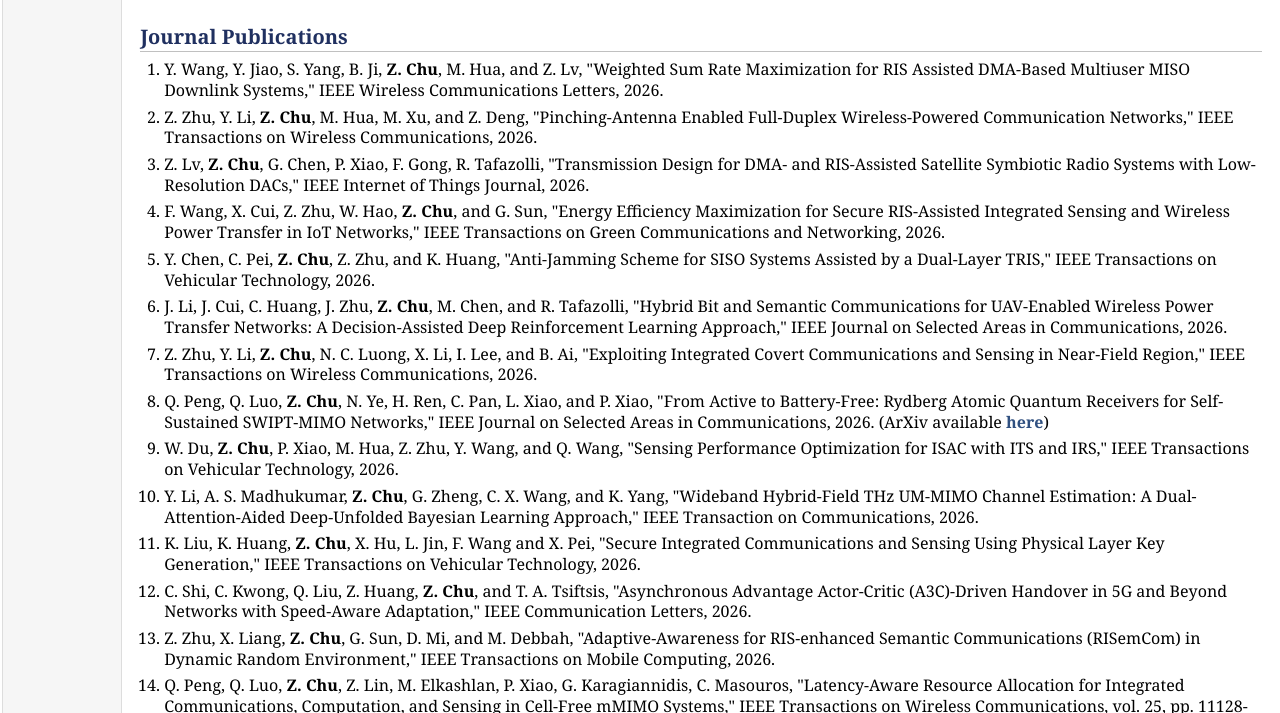
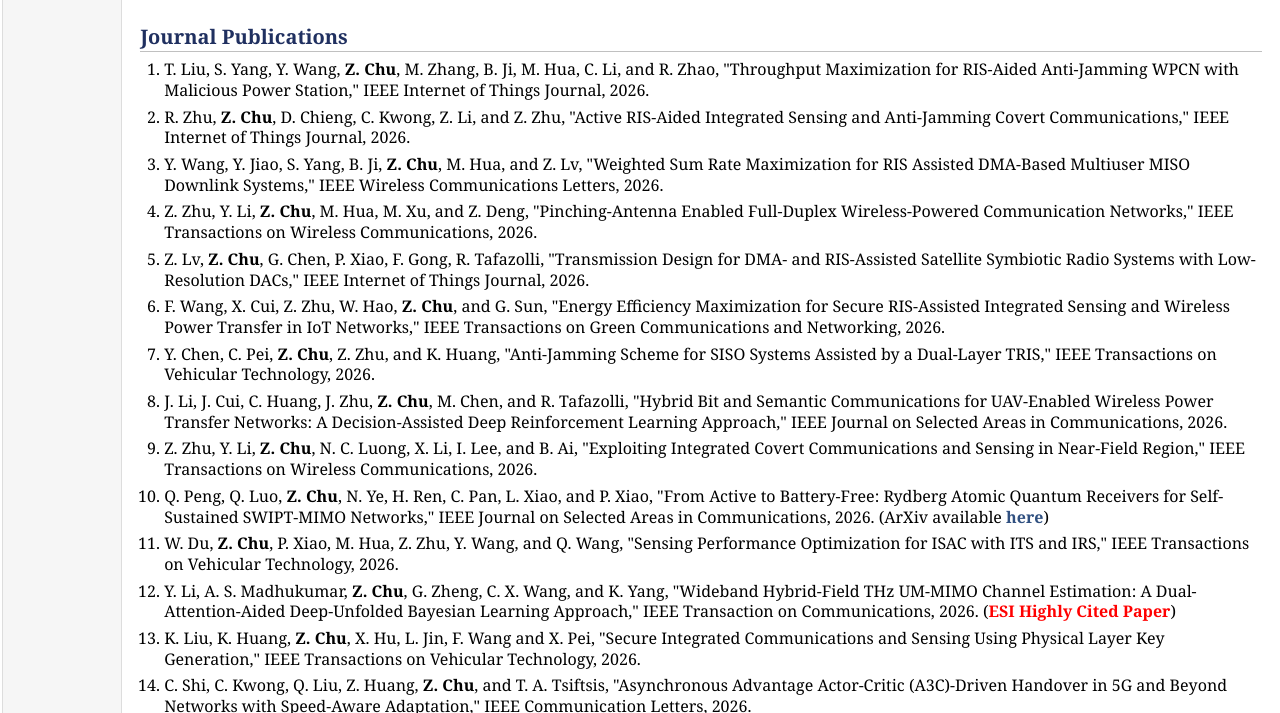
Before and after one commit to zheng-chu/zheng-chu.github.io, a plain HTML site: page publication.html in a window 1280 px wide. Shown: the part 787-1500 px from the top of the page. Drawn offline with nearby package versions, Linux system fonts and the light colour scheme; some packages are replaced by stand-ins of ours.

Commit message:
Update academic profile and publications
Co-authored-by: Copilot <223556219+Copilot@users.noreply.github.com>

```diff
--- a/publication.html
+++ b/publication.html
@@ -141,6 +141,15 @@ Scheme for LEO Satellite Networks Based on Local State Awareness and Source Rout
 <h2>Journal Publications</h2>
 <ol style="padding-left: 1.5em; margin-left: 0;">
 
+<li><p>T. Liu, S. Yang, Y. Wang, <b>Z. Chu</b>, M. Zhang, B. Ji, M. Hua, C. Li, and R. Zhao, "Throughput Maximization for RIS-Aided Anti-Jamming WPCN with Malicious Power Station," IEEE Internet of Things Journal, 2026.
+</p>
+</li>
+
+
+<li><p>R. Zhu, <b>Z. Chu</b>, D. Chieng, C. Kwong, Z. Li, and Z. Zhu, "Active RIS-Aided Integrated Sensing and Anti-Jamming Covert Communications," IEEE Internet of Things Journal, 2026.
+</p>
+</li>
+
 <li><p>Y. Wang, Y. Jiao, S. Yang, B. Ji, <b>Z. Chu</b>, M. Hua, and Z. Lv, "Weighted Sum Rate Maximization for RIS Assisted DMA-Based Multiuser MISO Downlink Systems," IEEE Wireless Communications Letters, 2026.
 </p>
 </li>
@@ -174,12 +183,11 @@ UAV-Enabled Wireless Power Transfer Networks: A Decision-Assisted Deep Reinforce
 </p>
 </li>
 
-<li><p>W. Du, <b>Z. Chu</b>, P. Xiao, M. Hua, Z. Zhu, Y. Wang, and Q. Wang, "Sensing Performance Optimization for ISAC with
-ITS and IRS," IEEE Transactions on Vehicular Technology, 2026.
+<li><p>W. Du, <b>Z. Chu</b>, P. Xiao, M. Hua, Z. Zhu, Y. Wang, and Q. Wang, "Sensing Performance Optimization for ISAC with ITS and IRS," IEEE Transactions on Vehicular Technology, 2026.
 </p>
 </li>
 
-<li><p>Y. Li, A. S. Madhukumar, <b>Z. Chu</b>, G. Zheng, C. X. Wang, and K. Yang, "Wideband Hybrid-Field THz UM-MIMO Channel Estimation: A Dual-Attention-Aided Deep-Unfolded Bayesian Learning Approach," IEEE Transaction on Communications, 2026.
+<li><p>Y. Li, A. S. Madhukumar, <b>Z. Chu</b>, G. Zheng, C. X. Wang, and K. Yang, "Wideband Hybrid-Field THz UM-MIMO Channel Estimation: A Dual-Attention-Aided Deep-Unfolded Bayesian Learning Approach," IEEE Transaction on Communications, 2026. (<span style="color: red; font-weight: bold;">ESI Highly Cited Paper</span>)
 </p>
 </li>
 
@@ -303,7 +311,7 @@ ITS and IRS," IEEE Transactions on Vehicular Technology, 2026.
 </p>
 </li>
 
-<li><p>Z. Lin, H. Niu, Y. He, K. An, X. Zhong, <b>Z. Chu</b>, and P. Xiao, "Self-powered absorptive reconfigurable intelligent surfaces for securing satellite-terrestrial integrated networks," China Communications, vol. 21, no. 9, pp. 276-291, Sept. 2024. (<span style="color: red; font-weight: bold;">ESI Highly Cited Paper, Hot Paper, Incentive Plan for Scientific and Technologic Paper of CIC ICT field 2025 (10/136)</span>)
+<li><p>Z. Lin, H. Niu, Y. He, K. An, X. Zhong, <b>Z. Chu</b>, and P. Xiao, "Self-powered absorptive reconfigurable intelligent surfaces for securing satellite-terrestrial integrated networks," China Communications, vol. 21, no. 9, pp. 276-291, Sept. 2024. (<span style="color: red; font-weight: bold;">ESI Highly Cited Paper, Hot Paper, Incentive Plan for Scientific and Technologic Paper of CIC ICT field 2025 (10/136)</span>) (<span style="color: red; font-weight: bold;">ESI Highly Cited Paper & Hot Paper</span>)
 </p>
 </li>
 
@@ -355,8 +363,7 @@ ITS and IRS," IEEE Transactions on Vehicular Technology, 2026.
 </p>
 </li>
 
-<li><p>F. Yang, X. Fu, Q. Yang, and <b>Z. Chu</b>, "Decomposition Strategy and Attention-based Long Short-term Memory Network for Multi-step Ultra-short-term Agricultural Power Load Forecasting," Expert System With Applications, Vol. 238, Article 122226, Mar. 2024.
-(IF: 8.665)
+<li><p>F. Yang, X. Fu, Q. Yang, and <b>Z. Chu</b>, "Decomposition Strategy and Attention-based Long Short-term Memory Network for Multi-step Ultra-short-term Agricultural Power Load Forecasting," Expert System With Applications, Vol. 238, Article 122226, Mar. 2024. (IF: 8.665)
 </p>
 </li>
 
@@ -364,18 +371,15 @@ ITS and IRS," IEEE Transactions on Vehicular Technology, 2026.
 </p>
 </li>
 
-<li><p>F. Zhao, W. Hao, X. You, Y. Wang, <b>Z. Chu</b>, and P. Xiao, "Joint Beamforming Optimization for IRS-aided THz
-Communication With Time Delays," IEEE Wireless Communications Letters, vol. 13, no. 1, pp. 49-53, Jan. 2024.
+<li><p>F. Zhao, W. Hao, X. You, Y. Wang, <b>Z. Chu</b>, and P. Xiao, "Joint Beamforming Optimization for IRS-aided THz Communication With Time Delays," IEEE Wireless Communications Letters, vol. 13, no. 1, pp. 49-53, Jan. 2024.
 </p>
 </li>
 
-<li><p>N. Li, W. Hao, F. Zhou, <b>Z. Chu</b>, S. Yang, and P. Xiao, "Resource Management for IRS-assisted WP-MEC Networks
-with Practical Phase Shift Mode," IEEE Internet of Things Journal, vol. 11, no. 4, pp. 6677-6691, Feb. 2024.
+<li><p>N. Li, W. Hao, F. Zhou, <b>Z. Chu</b>, S. Yang, and P. Xiao, "Resource Management for IRS-assisted WP-MEC Networks with Practical Phase Shift Mode," IEEE Internet of Things Journal, vol. 11, no. 4, pp. 6677-6691, Feb. 2024.
 </p>
 </li>
 
-<li><p>J. Xu, Z. Zhu, <b>Z. Chu</b>, H. Niu, P. Xiao, and I. Lee, "Sum Secrecy Rate Maximization for IRS-aided Multi-Cluster
-MIMO-NOMA Terahertz Systems," IEEE Transactions on Information Forensics and Security, vol. 18, pp. 4463-4474, Jul. 2023.
+<li><p>J. Xu, Z. Zhu, <b>Z. Chu</b>, H. Niu, P. Xiao, and I. Lee, "Sum Secrecy Rate Maximization for IRS-aided Multi-Cluster MIMO-NOMA Terahertz Systems," IEEE Transactions on Information Forensics and Security, vol. 18, pp. 4463-4474, Jul. 2023.
 </p>
 </li>
 
```
Also changed, not shown: index.html (+1 -1 lines), teaching.html (+1 -1 lines).
